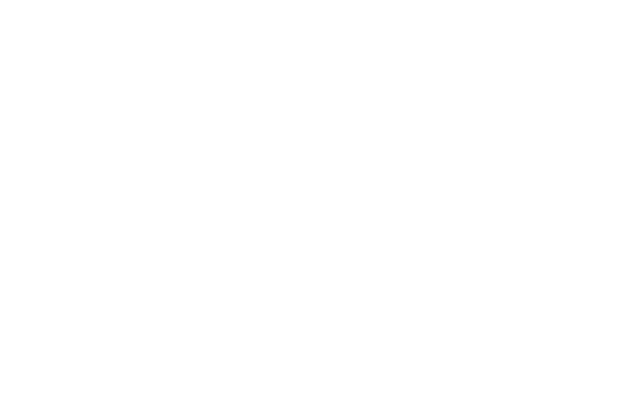
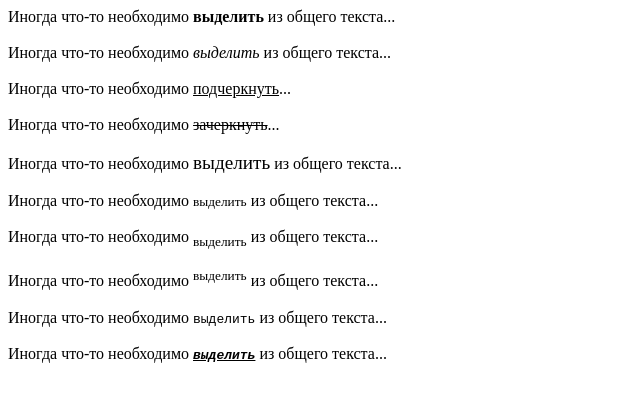
Before and after one commit to DimaBabich0/HomeworkHTML, a plain HTML site: page LabWork1/index.html in a window 1280 px wide. Shown: the whole page, without its empty margins (0-640 px from the left). Drawn offline with Linux system fonts and the light colour scheme.

Commit message:
Upload laboratory work #1

```diff
--- a/LabWork1/index.html
+++ b/LabWork1/index.html
@@ -6,6 +6,15 @@
     <title>Lab work #1</title>
 </head>
 <body>
-
+    Иногда что-то необходимо <b>выделить</b> из общего текста...<br><br>
+    Иногда что-то необходимо <i>выделить</i> из общего текста...<br><br>
+    Иногда что-то необходимо <u>подчеркнуть</u>...<br><br>
+    Иногда что-то необходимо <s>зачеркнуть</s>...<br><br>
+    Иногда что-то необходимо <big>выделить</big> из общего текста...<br><br>
+    Иногда что-то необходимо <small>выделить</small> из общего текста...<br><br>
+    Иногда что-то необходимо <sub>выделить</sub> из общего текста...<br><br>
+    Иногда что-то необходимо <sup>выделить</sup> из общего текста...<br><br>
+    Иногда что-то необходимо <tt>выделить</tt> из общего текста...<br><br>
+    Иногда что-то необходимо <b><i><u><tt>выделить</u></i></tt></b> из общего текста...<br><br>
 </body>
 </html>
```
